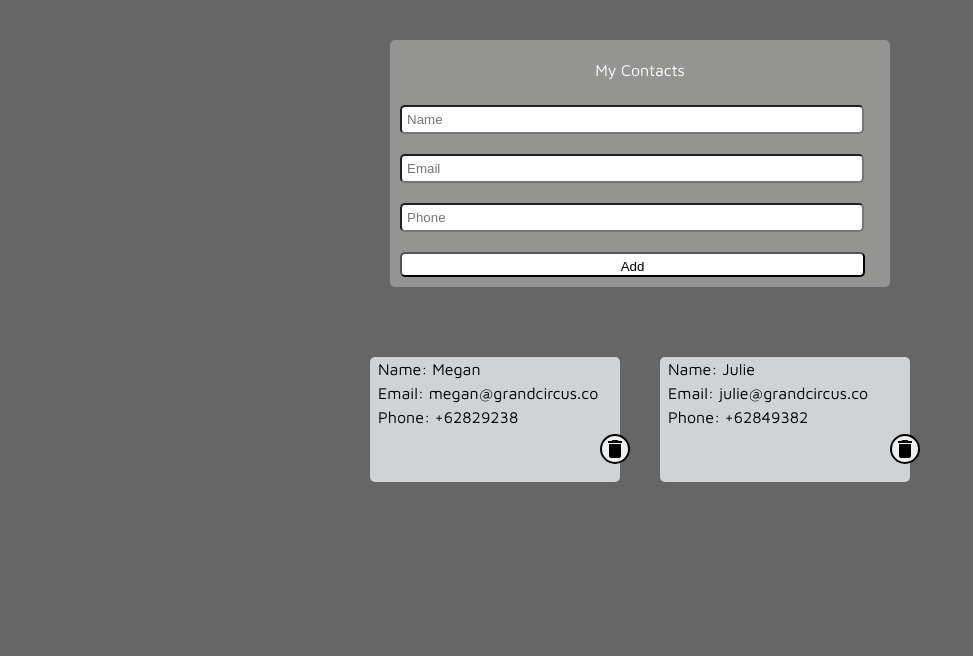
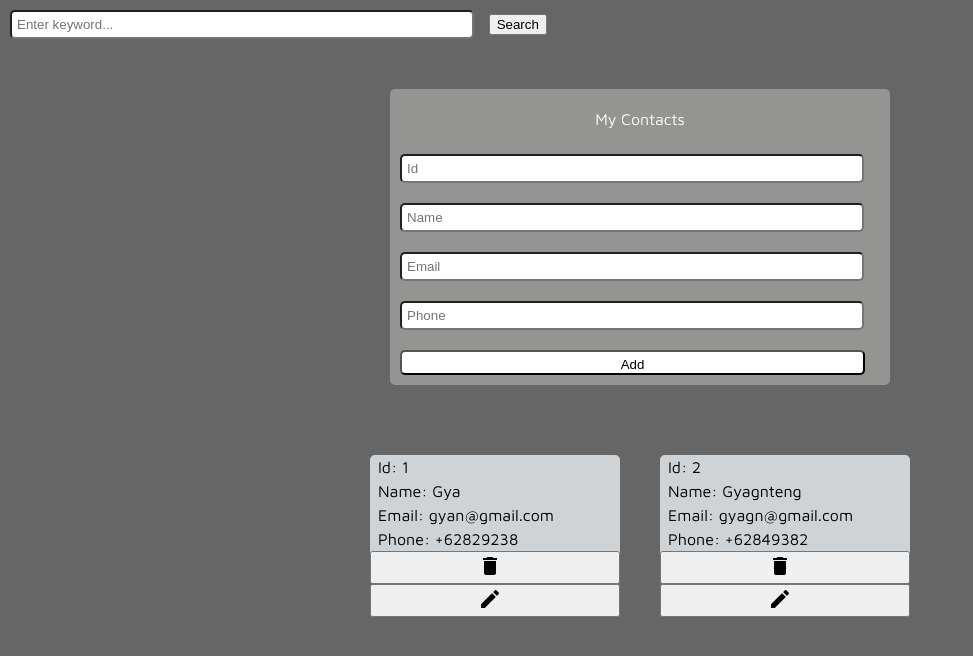
Before and after one commit to Gyandraa/gya.address-book, a plain HTML site: page index.html in a window 1280 px wide. Shown: the whole page, without its empty margins (0-973 px from the left). Drawn offline with Linux system fonts and the light colour scheme.

Commit message:
update again

```diff
--- a/index.html
+++ b/index.html
@@ -13,12 +13,18 @@
 
 <body>
 
+    <form id="search-contacts" method="get">
+        <input id="search-input" type="text" name="q" placeholder="Enter keyword..." />
+        <button type="submit">Search</button>
+    </form>
+
     <div class="newContact">
         <div class="title">
             <p>My Contacts</p>
         </div>
-        <div id="form">
-            <form>
+        <div>
+            <form id="contact-form">
+                <input type="text" placeholder="Id" id="id">
                 <input type="text" placeholder="Name" id="name">
                 <input type="email" placeholder="Email" id="email">
                 <input type="phone" placeholder="Phone" id="phone">
@@ -29,7 +35,7 @@
     <div id="contacts"></div>
 
 
-    <script src="fungsi.js"></script>
+    <script src="index.js"></script>
 </body>
 
 </html>
```
